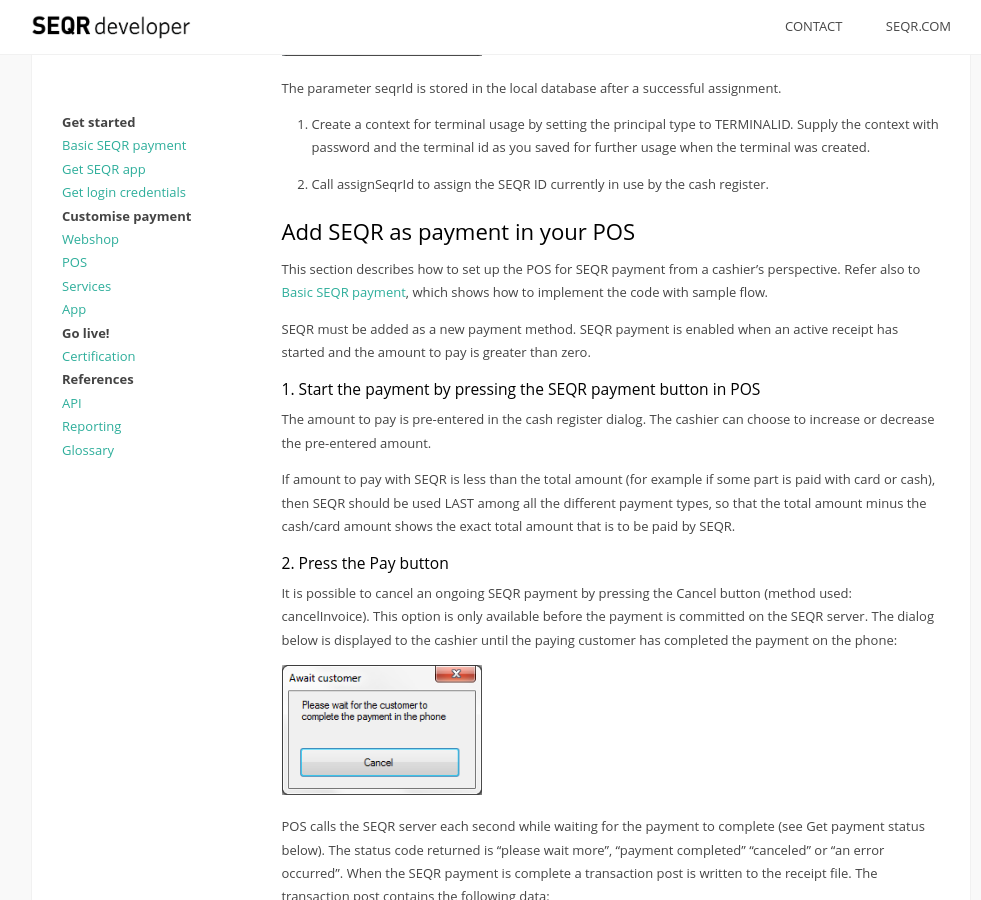
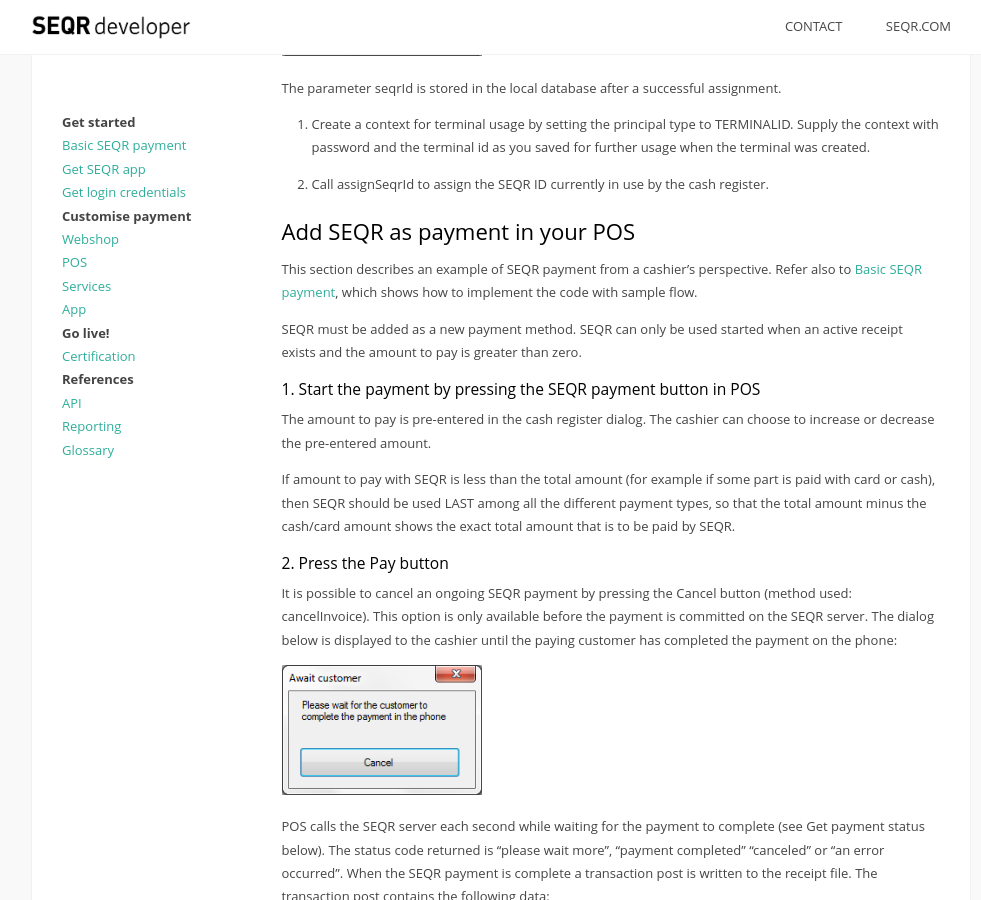
Before and after one commit to SeamlessDistribution/SeamlessDistribution.github.io, a Jekyll site: the page built from merchant/pos/index.md, in a window 1280 px wide and 900 px high, scrolled down 3923 px. Shown: the whole window, without its empty margins (139-1120 px from the left). Built offline with Jekyll 4.4.1, drawn with Linux system fonts in a browser that asks for light colours.

Commit message:
Update index.md
- made it more clear that this is an example POS integration

```diff
--- a/merchant/pos/index.md
+++ b/merchant/pos/index.md
@@ -139,9 +139,9 @@
 
 ## Add SEQR as payment in your POS
 
-This section describes how to set up the POS for SEQR payment from a cashier's perspective. Refer also to <a href="/merchant/payment/">Basic SEQR payment</a>, which shows how to implement the code with sample flow.
+This section describes an example of SEQR payment from a cashier's perspective. Refer also to <a href="/merchant/payment/">Basic SEQR payment</a>, which shows how to implement the code with sample flow.
 
-SEQR must be added as a new payment method. SEQR payment is enabled when an active receipt has started and the amount to pay is greater than zero.
+SEQR must be added as a new payment method. SEQR can only be used started when an active receipt exists and the amount to pay is greater than zero.
 
 #### 1.	Start the payment by pressing the SEQR payment button in POS
 
```
